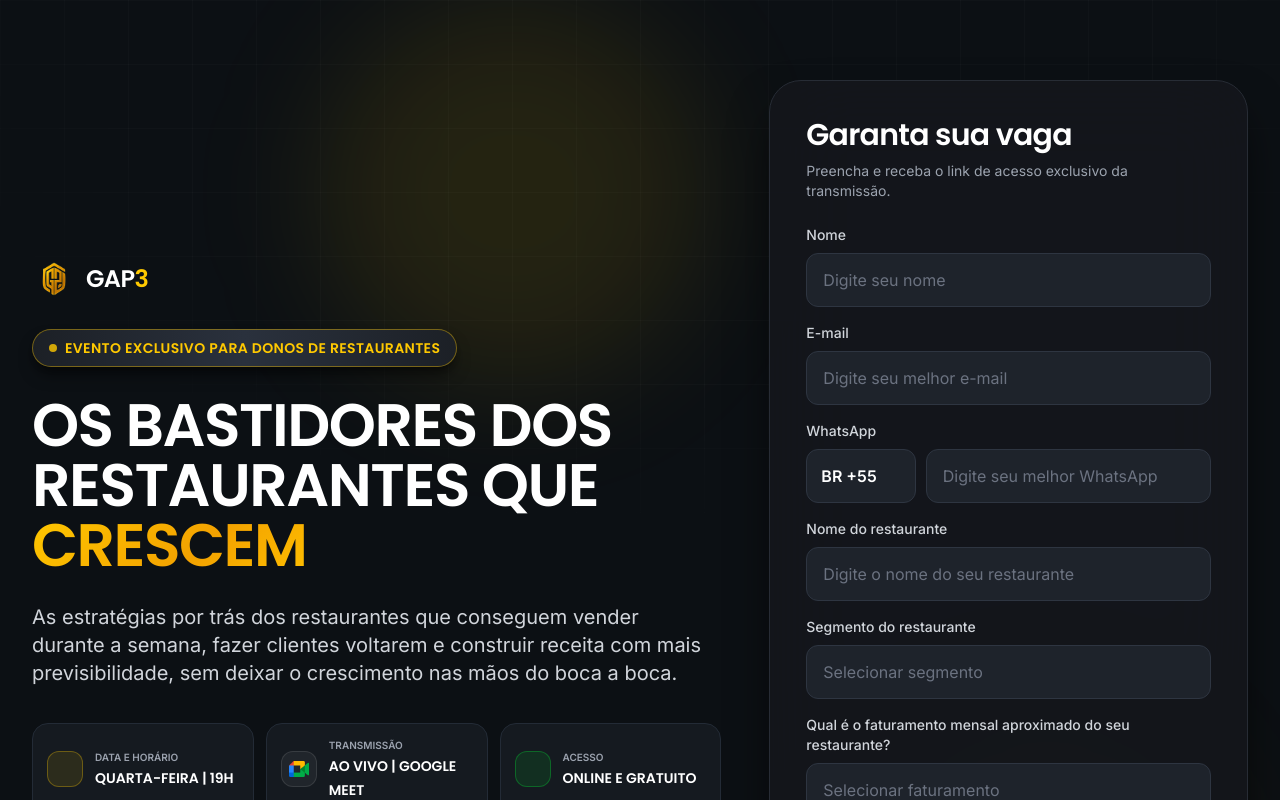
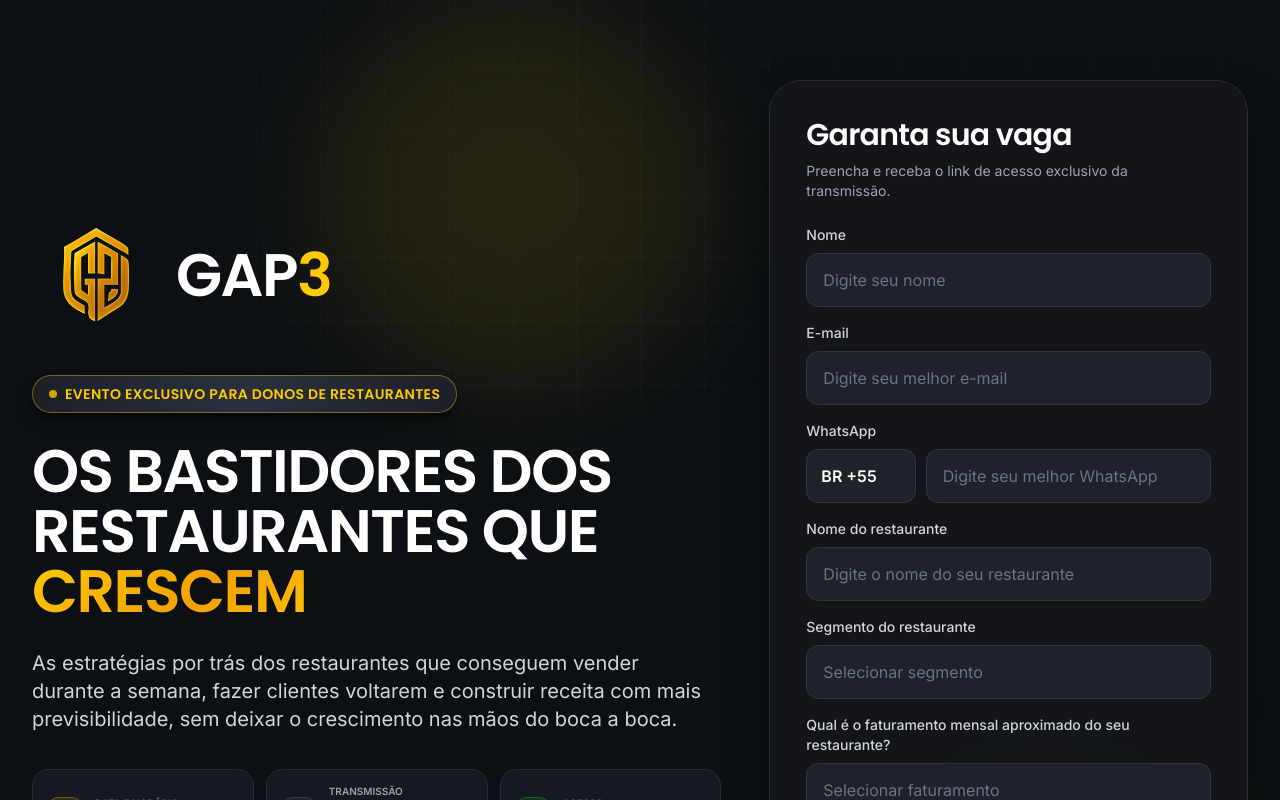
Before and after one commit to vitorfernandes-silva/lp-gap3, a Next.js app: page /live in a window 1280 px wide. Shown: the top 800 px of the page. Built offline with nearby package versions, Linux system fonts and the light colour scheme; some icons are missing.

Commit message:
style: aumenta em 3x a logo da GAP3 no hero da pagina da live

```diff
--- a/components/live/LiveHero.tsx
+++ b/components/live/LiveHero.tsx
@@ -23,17 +23,17 @@ export function LiveHero() {
           {/* Left Column: Copy & Details */}
           <div className="lg:col-span-6 xl:col-span-7 flex flex-col items-center lg:items-start text-center lg:text-left space-y-6 sm:space-y-7">
 
-            {/* GAP3 Logo above the badge */}
-            <Link href="/" className="inline-flex items-center space-x-2.5 group">
+            {/* GAP3 Logo (3x larger) above the badge */}
+            <Link href="/" className="inline-flex items-center space-x-4 group mb-2">
               <Image
                 src="/images/logo.png"
                 alt="GAP3 Assessoria Logo"
-                width={160}
-                height={45}
+                width={480}
+                height={135}
                 priority
-                className="h-9 sm:h-11 w-auto object-contain transition-transform group-hover:scale-105"
+                className="h-24 sm:h-28 md:h-32 w-auto object-contain transition-transform group-hover:scale-105"
               />
-              <span className="text-white font-poppins font-bold text-xl sm:text-2xl tracking-tight">
+              <span className="text-white font-poppins font-bold text-4xl sm:text-5xl md:text-6xl tracking-tight">
                 GAP<span className="text-[#FFC900]">3</span>
               </span>
             </Link>
```
